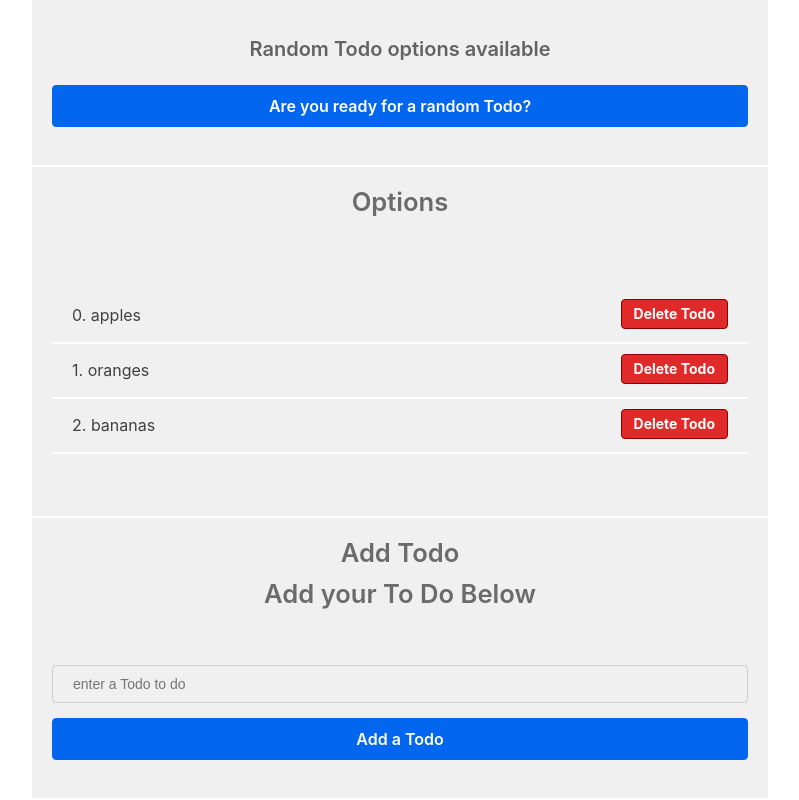
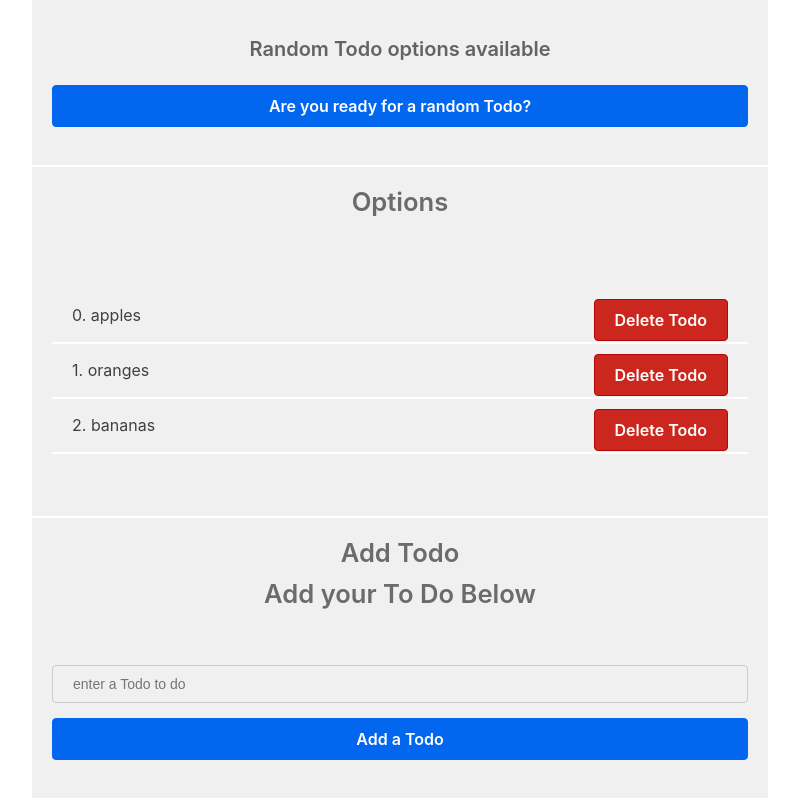
Before and after one commit to stefan22/rjsx, a React (Create React App) app: page / in a window 1280 px wide. Shown: the part 811-1611 px from the top of the page, without its empty margins (240-1039 px from the left). Built offline with nearby package versions, Linux system fonts and the light colour scheme.

Commit message:
[updated]lifecycle comps and state/props;

```diff
--- a/src/js/App.js
+++ b/src/js/App.js
@@ -3,14 +3,8 @@ import '../scss/App.scss';
 
 class App extends Component {
 
-  constructor(props, options, random) {
-    super(props,options,random);
-    this.options = options;
-    this.random = random;
-    this.state = {
-      options: this.props.options,
-      random: random || 'Random Todo options available'
-    };
+  constructor(props) {
+    super(props);
     this.handleRandomTodo = this.handleRandomTodo.bind(this);
     this.handleAddTodo = this.handleAddTodo.bind(this);
     this.removeTodo = this.removeTodo.bind(this);
@@ -18,10 +12,18 @@ class App extends Component {
     this.handleDeleteDefaults = this.handleDeleteDefaults.bind(this);
     this.handleDeleteAll = this.handleDeleteAll.bind(this);
     this.resetH3 = this.resetH3.bind(this);
+    this.state = {
+      options: props.options,
+      random: 'Random Todo options available'
+    };
+
   }
 
   componentDidMount() {
-    localStorage.setItem('options', this.state.options);
+    localStorage.setItem('options', this.props.options);
+    this.setState(() => ({
+      options: this.props.options
+    }));
   }
 
   componentWillUpdate(nextProps, nextState) {
@@ -32,6 +34,10 @@ class App extends Component {
     }
   }
 
+  componentWillUnmount() {
+    console.log('component wil unmount');
+  }
+
   handleTodoList() {
     let store = localStorage.getItem('options');
     return store;
@@ -39,7 +45,7 @@ class App extends Component {
 
   handleDeleteDefaults() {
     const def = [ 'apples', 'oranges', 'bananas' ];
-    let options = this.state.options;
+    let options = this.props.options;
     def.forEach((d, i) =>
       options.forEach((o, idx) => {
         if (String(o) === String(d)) {
@@ -96,7 +102,7 @@ class App extends Component {
     let subtitle = 'Add a Todo To Do';
     return (
       <div className="container small-container calwrapper cfx">
-        <div className="app-comp flex-large flex-small">
+        <div className="app-comp flex-small">
           <h1 className="black">App component</h1>
 
           <Header
@@ -132,7 +138,6 @@ class Header extends Component {
     super(props);
     this.handleTodoList = this.handleTodoList.bind(this);
     this.handleDeleteDefaults = this.handleDeleteDefaults.bind(this);
-    this.handleDeleteAll = this.handleDeleteAll.bind(this);
   }
 
   handleTodoList() {
@@ -146,15 +151,9 @@ class Header extends Component {
     this.props.resetH3();
   }
 
-  handleDeleteAll() {
-    this.props.handleDeleteAll();
-    this.props.resetH3();
-  }
-
   render() {
-    console.log(this);
     return (
-      <div className="header-comp flex-large flex-small">
+      <div className="header-comp flex-small">
         <h2 className="text-center">Todo App</h2>
         <div id="todolist">
           <h3 className="text-center">Add a Todo To Do Below</h3>
@@ -181,7 +180,7 @@ class Header extends Component {
           <div className="block margin-top text-center">
             <button
               className="full-button accent-button"
-              onClick={this.handleDeleteAll}>
+              onClick={this.props.handleDeleteAll}>
 							Delete All Options
             </button>
             <h4 className="block margin-top">New Todo list - Remove all existing options.</h4>
@@ -206,7 +205,7 @@ class Action extends Component {
   render() {
     let randomText = 'Your Todo list is empty, enter a few things first.';
     return (
-      <div className="action-comp flex-large flex-small">
+      <div className="action-comp flex-small">
         <div className="content-section">
           <div className="random text-center">
             {this.props.options.length > 0 ? <h4>{this.props.random}</h4> : <h4>{randomText}</h4>}
@@ -234,7 +233,7 @@ class Options extends Component {
 
   render() {
     return (
-      <div className="options-comp ovflw flex-large flex-small">
+      <div className="options-comp ovflw flex-small">
         <h3>Options</h3>
         <div className="content-section">
           <div className="options cfx">
@@ -260,10 +259,10 @@ class Option extends Component {
 
   render() {
     return (
-      <div className="option-comp cfx flex-large flex-small">
+      <div className="option-comp cfx flex-small">
         <div className="todo" key={this.props.itmkey}>
           {this.props.itmkey}. {this.props.itm}
-          <button className="button .square-button red todo-delete-button" onClick={this.removeTodo}>
+          <button className="button .square-button red-button" onClick={this.removeTodo}>
 						Delete Todo
           </button>
         </div>
@@ -289,7 +288,7 @@ class AddOption extends Component {
   }
   render() {
     return (
-      <div className="addoption-comp flex-large flex-small">
+      <div className="addoption-comp flex-small">
         <h3>Add Todo</h3>
         <h3>Add your To Do Below</h3>
         <div className="content-section">
--- a/src/scss/App.scss
+++ b/src/scss/App.scss
@@ -117,3 +117,15 @@ h3 {
   color: white;
   margin:0;
 }
+
+
+.red-button {
+  background-color: #cc271f;
+    border: 1px solid #b50505;
+    float: right;
+}
+.red-button:hover {
+  background-color:#af150c;
+  border: 1px solid #b50505;
+  border:1px solid darkred;
+}
--- a/src/scss/_base.scss
+++ b/src/scss/_base.scss
@@ -1,7 +1,7 @@
 @import './primitive';
 /******* app-todo ********/
 .app-comp {
-	width: 100;
+	width: 100%;
 }
 .header-comp,
 .action-comp,
@@ -41,15 +41,15 @@ p {
 }
 
 
-.todo-delete-button {
-    padding: 7px 12px;
-    margin-left: 10px;
-    background: #e02929;
-    color: white;
-    font-size: 14px;
-    font-weight: bold;
-    float: right;
-    cursor: pointer;
-  }
+// .todo-delete-button {
+//     padding: 7px 12px;
+//     margin-left: 10px;
+//     background: #e02929;
+//     color: white;
+//     font-size: 14px;
+//     font-weight: bold;
+//     float: right;
+//     cursor: pointer;
+//   }
 
   button:focus {outline: none;}
--- a/src/scss/_primitive.scss
+++ b/src/scss/_primitive.scss
@@ -539,14 +539,7 @@ a.round-button {
 a.square-button {
   border-radius: 0; }
 
-.red {
-  background-color:#cc271f;
-  border:1px solid darkred;
-}
-.red:hover {
-  background-color:#af150c;
-  border:1px solid darkred;
-}
+
 
 .full-button,
 a.full-button {
```
